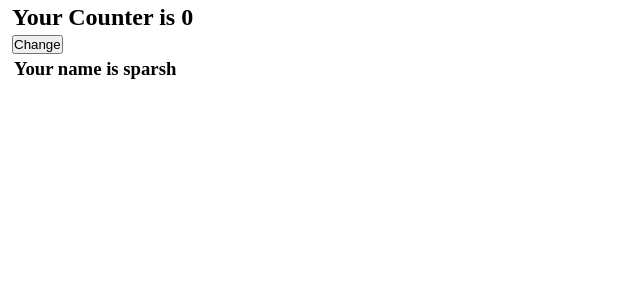
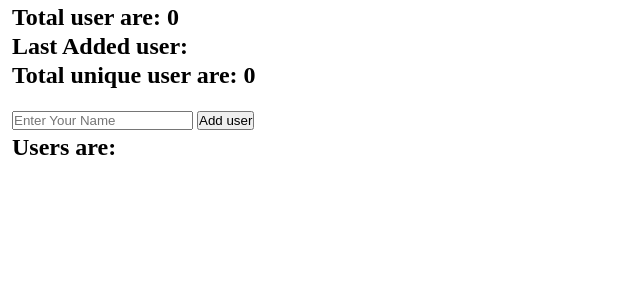
Before and after one commit to xsparsh1/React, a React (Vite) app: page / in a window 1280 px wide. Shown: the top 300 px of the page, without its empty margins (0-640 px from the left). Built offline with nearby package versions, Linux system fonts and the light colour scheme.

Commit message:
Derived state in React

```diff
--- a/src/App.jsx
+++ b/src/App.jsx
@@ -24,6 +24,7 @@ import ForwardRef from "./practice/UseRef/ForwardRef";
 import UseFormStatus from "./practice/UseFormStatus/UseFormStatus";
 import UseTransition from "./practice/UseTransition/UseTransition";
 import PureComp from "./practice_Part_2/PureComp/PureComp";
+import DerivedState from "./practice_Part_2/DerivedState/DerivedState";
 
 
 //CC - Controlled Components.
@@ -56,7 +57,8 @@ function App(){
         {/* <ForwardRef/> */}
         {/* <UseFormStatus/> */}
         {/* <UseTransition/> */}
-        <PureComp/>
+        {/* <PureComp/> */}
+        <DerivedState/>
   </div>
   );
 }
--- /dev/null
+++ b/src/practice_Part_2/DerivedState/DerivedState.jsx
@@ -0,0 +1,42 @@
+import {useState} from 'react';
+
+function DerivedState(){
+
+    //States to handle users
+    const [users,setUsers]=useState([]);
+    const [user,setUser]=useState('');
+
+    const handleInput=()=>{
+        setUsers([...users,user]);
+    }
+
+    //derived states used instead of separate new state, whixh enhance performance, gets updated due to state changeing rerender.
+    const totalUser=users.length;
+    const lastUser=users[users.length-1];
+    const uniqueUsers=[...new Set(users)].length;
+
+    return(
+        <div>
+
+            {/*Displaying value from Derived states*/}
+            <h2>Total user are: {totalUser}</h2>
+            <h2>Last Added user: {lastUser}</h2>
+            <h2>Total unique user are: {uniqueUsers}</h2>
+
+            <br/>
+
+            <input type="text" placeholder="Enter Your Name" onChange={(e)=>setUser(e.target.value)}/>
+            <button onClick={handleInput}>Add user</button>
+
+            {/*Displaying Users added through mapping over users array*/}
+            <h2>Users are:</h2>
+            {
+                users.map((num,ind)=>(
+                    <h3 key={ind}>{num}</h3>
+                ))
+            }
+        </div>
+    )
+}
+
+export default DerivedState;
```
